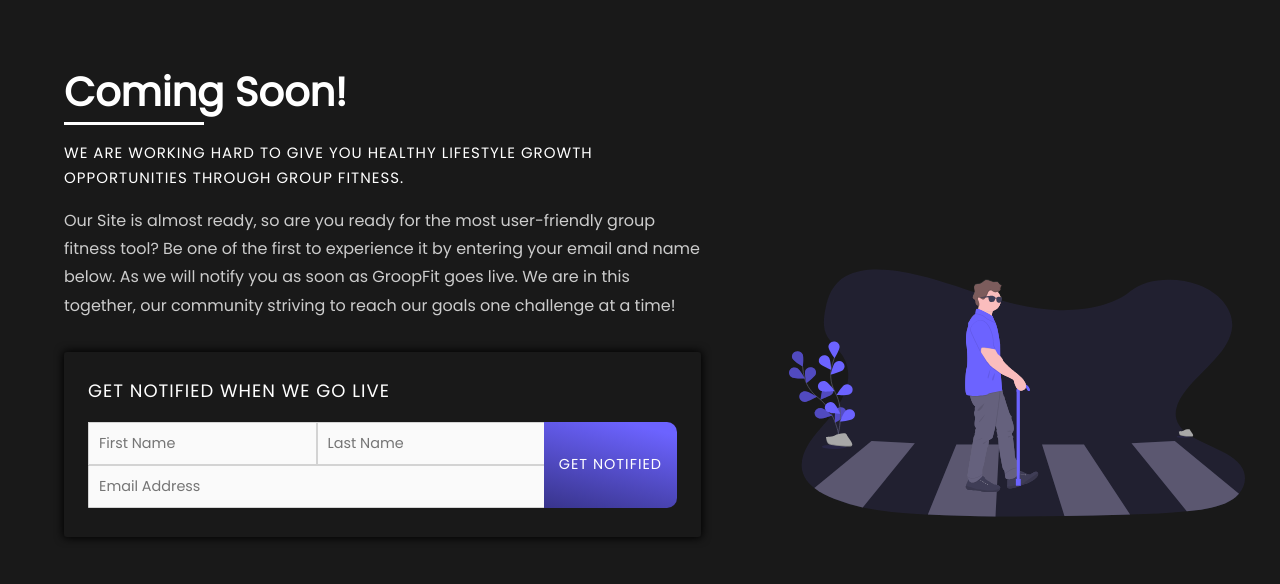
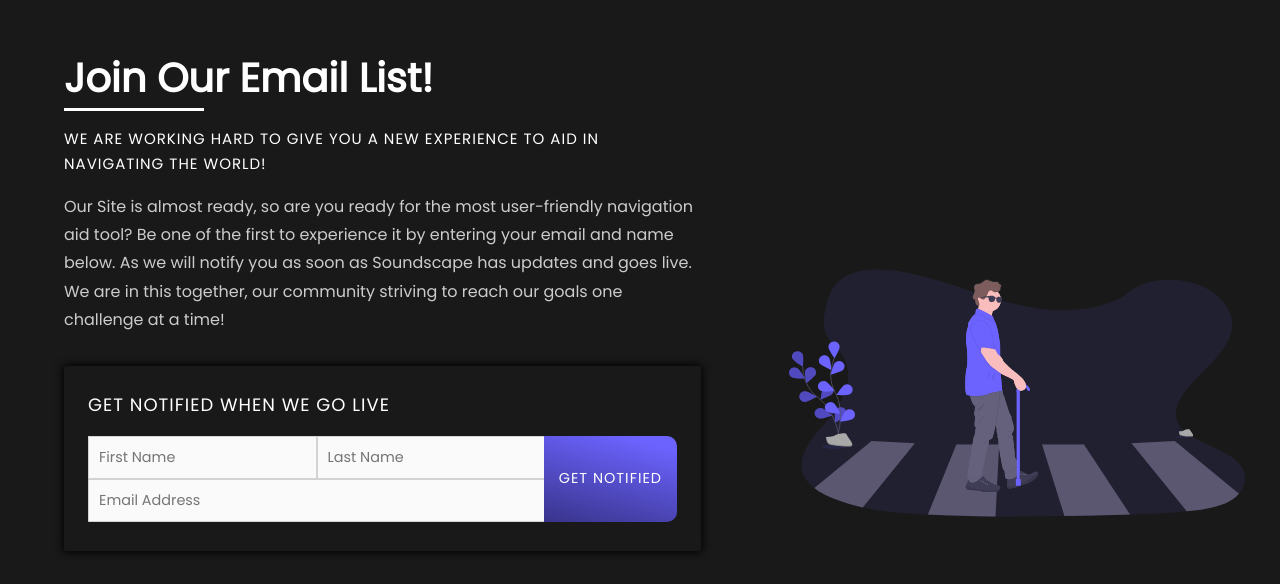
Before and after one commit to SebastienBrand/audial-reality-website, a Next.js app: page /coming-soon in a window 1280 px wide. Shown: the part 102-686 px from the top of the page. Built offline with nearby package versions, Linux system fonts and the light colour scheme; a web font is replaced by a local one.

Commit message:
Coming-soon Page
Fixed up a description for the coming soon page for soundscape.

```diff
--- a/src/pages/coming-soon/index.js
+++ b/src/pages/coming-soon/index.js
@@ -48,13 +48,14 @@
     return(
             <div className="uc__wrapper">
                 <div className="uc__details">
-                    <h1 className="title">Coming Soon!</h1>
+                    <h1 className="title">Join Our Email List!</h1>
                     <h3 className="intro">
-                        We are working hard to give you healthy lifestyle growth opportunities through group fitness.
+                       We are working hard to give you a new experience to aid in navigating the world!
                     </h3>
                     <p className="uc__description">
-                        Our Site is almost ready, so are you ready for the most user-friendly group fitness tool?
-                        Be one of the first to experience it by entering your email and name below. As we will notify you as soon as GroopFit goes live.
+                        Our Site is almost ready, so are you ready for the most user-friendly navigation aid tool?
+                        Be one of the first to experience it by entering your email and name below. As we will notify you as soon as Soundscape has updates
+                        and goes live.
                         We are in this together, our community striving to reach our goals one challenge at a time!
                     </p>
                     <div className="uc__subscribe">
```
